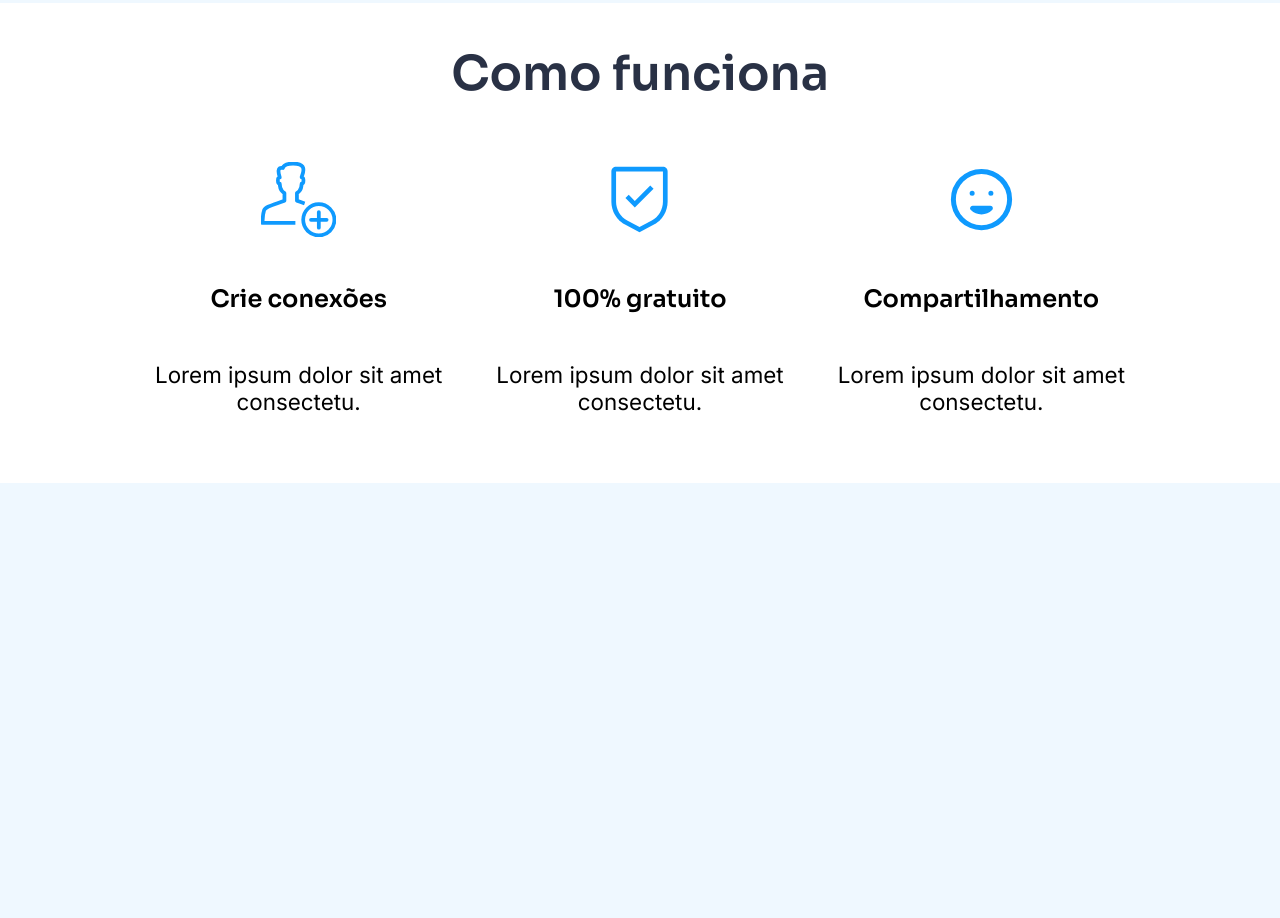
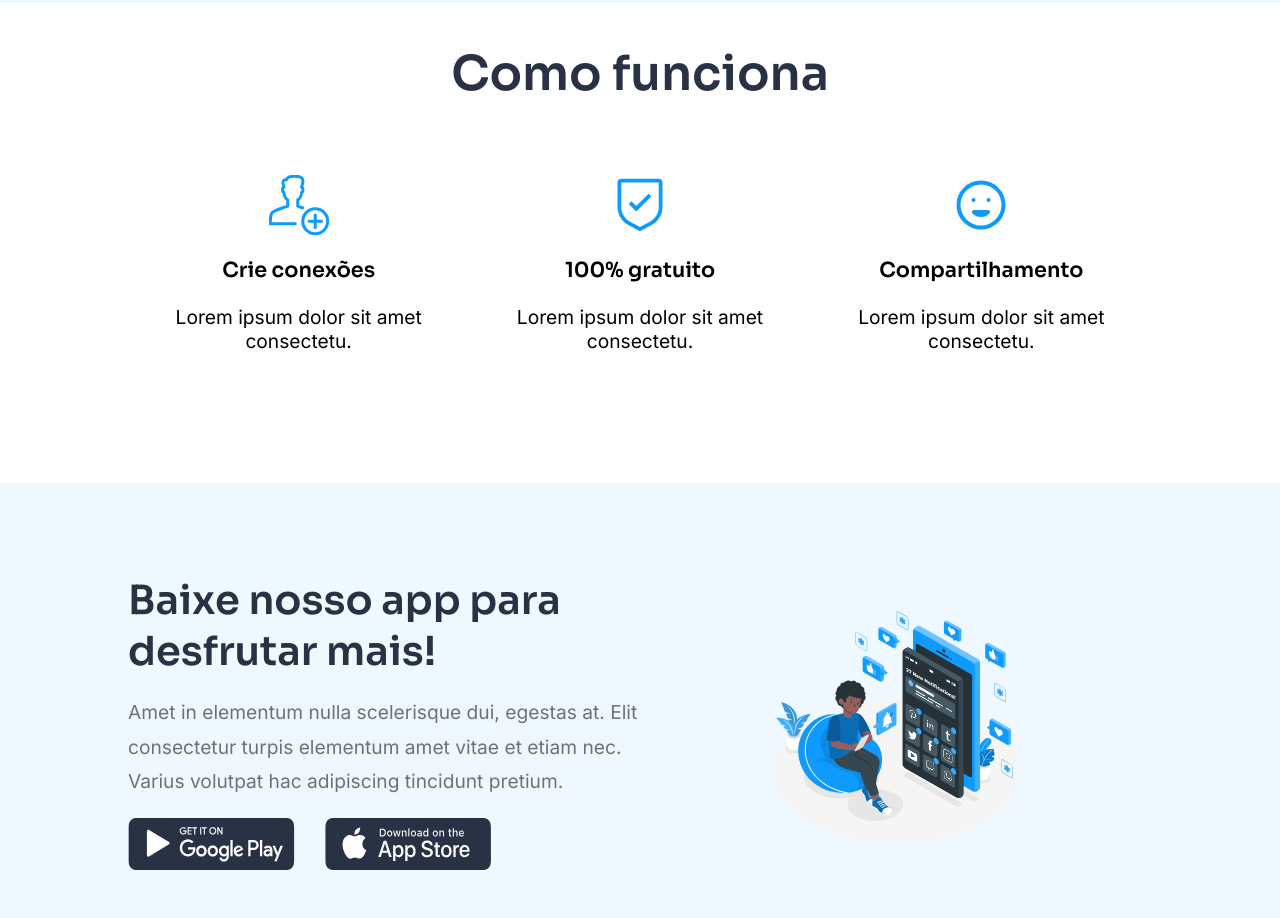
Before and after one commit to lyzzandro/desafio-19, a plain HTML site: page index.html in a window 1280 px wide. Shown: the part 797-1715 px from the top of the page. Drawn offline with Linux system fonts and the light colour scheme.

Commit message:
Criando sessão do app

```diff
--- a/index.html
+++ b/index.html
@@ -65,7 +65,21 @@
     </section>
 
     <section id="app">
-
+        <div>
+            <div>
+                <span>
+                    <h2>Baixe nosso app para desfrutar mais!</h2>
+                    <p>Amet in elementum nulla scelerisque dui, egestas at. Elit consectetur turpis elementum amet vitae et etiam nec. Varius volutpat hac adipiscing tincidunt pretium.</p>
+                    <span>
+                        <img src="imagens/app/play-store.svg">
+                        <img src="imagens/app/app-store.svg">
+                    </span>
+                </span>
+            </div>
+            <article>
+                <img src="imagens/app/homem-sentado.svg"></img>
+            </article>
+        </div>
     </section>
 
 </body>
--- a/style.css
+++ b/style.css
@@ -1,4 +1,3 @@
-
 @import url('https://fonts.googleapis.com/css2?family=Sora:wght@100;200;300;400;500;600;700;800&display=swap');
 /*font-family: 'Sora', sans-serif;*/
 
@@ -38,7 +37,6 @@ ul{
 }
 
 li{
-
     padding: 0 40px;
 }
 
@@ -133,7 +131,6 @@ a:hover{
     align-items: center;
     width: 100%;
     height: 60vh;
-
 }
 
 #funcionalidades h2{
@@ -143,12 +140,6 @@ a:hover{
     font-weight: 600;
     font-size: 3em;
     color: #293145;
-}
-
-#app{
-    width: 100%;
-    height: 60vh;
-    background-color: #EFF8FF;
 }
 
 .funcionalidade{
@@ -185,3 +176,107 @@ a:hover{
     font-size: 1.4em;
     font-weight: 400;
 }
+
+#app{
+    display: flex;
+    justify-content: center;
+    align-items: center;
+    width: 100%;
+    height: 60vh;
+    background-color: #EFF8FF;
+}
+
+#app div{
+    display: inline-flex;
+    justify-content: space-between;
+    align-items: center;
+    width: 80%;
+    height: 80%;
+}
+
+#app div div{
+    display: flex;
+    justify-content: center;
+    align-items: center;
+    height: 100%;
+    width: 100%;
+}
+
+#app div div span{
+    display: flex;
+    flex-direction: column;
+}
+
+#app div div h2{
+    font-family: 'Sora', sans-serif;
+    font-weight: 600;
+    font-size: 2.5em;
+    color: #293145;
+}
+
+#app div div p{
+    width: 70%;
+    margin-top: 50px;
+    font-family: 'Inter', sans-serif;
+    font-weight: normal;
+    line-height: 180%;
+    font-size: 1.2em;
+    color: #6E7275;
+}
+
+#app div article{
+    display: flex;
+    justify-content: center;
+    align-items: center;
+    width: 100%;
+}
+
+#app div div span span{
+    margin-top: 50px;
+    display: flex;
+    flex-direction: row;
+}
+
+#app div div span span img{
+    margin-right: 30px;
+}
+
+#app div article img{
+    height: 100%;
+}
+
+@media (max-width:1400px){
+
+    .funcionalidade{
+        height: 200px;
+    }
+
+    #funcionalidades article{
+        height: 50%;
+    }
+
+    .funcionalidade img{
+        width: 20%;
+    }
+
+    .funcionalidade h3{
+        font-size: 1.3em;
+    }
+
+    .funcionalidade p{
+        font-size: 1.2em;
+    }
+
+    #app div div p{
+        margin-top: 18px;
+        width: 100%;
+    }
+
+    #app div div span span{
+        margin-top: 18px;
+    }
+
+    #app div article img{
+        width: 50%;
+    }
+}
```
Also changed, not shown: imagens/app/app-store.svg (added), imagens/app/homem-sentado.svg (added), imagens/app/play-store.svg (added).
